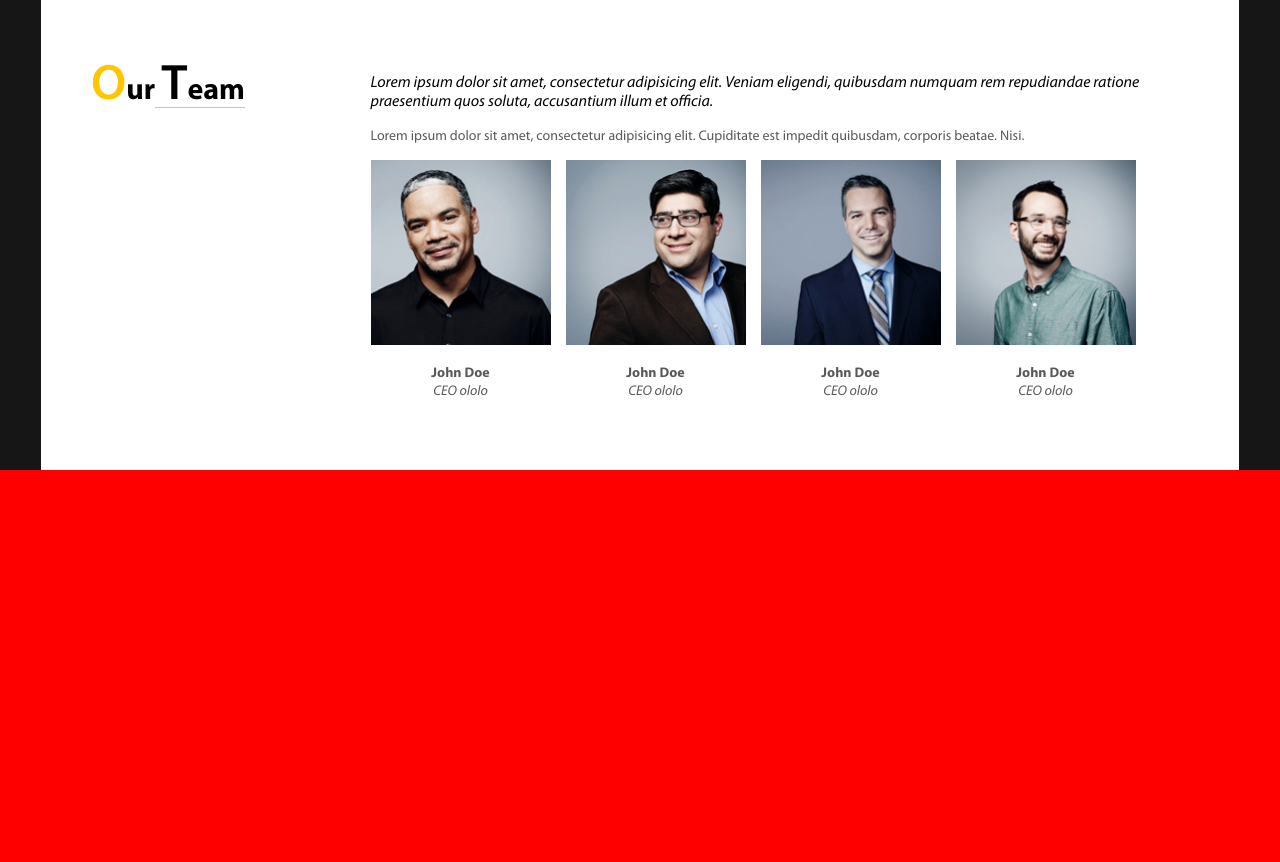
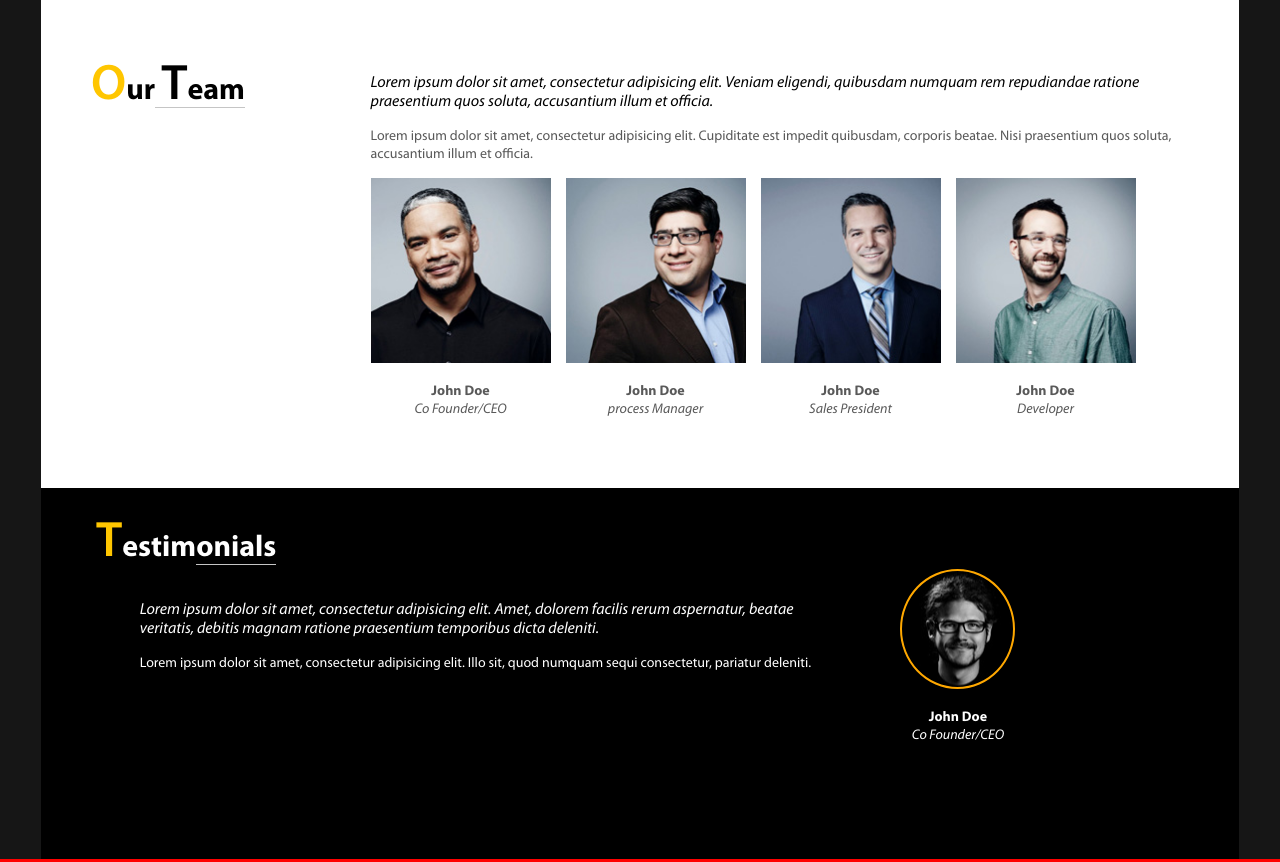
Before and after one commit to BaTanya/Diploma, a website: page index.html in a window 1280 px wide. Shown: the part 4020-4882 px from the top of the page. Drawn offline with Linux system fonts and the light colour scheme.

Commit message:
block-black

```diff
--- a/gulpfile.js
+++ b/gulpfile.js
@@ -7,3 +7,11 @@ gulp.task('css-concat', function(){
 	.pipe(concat('style.css'))
 	.pipe(gulp.dest('./dist/'));
 });
+
+var gulp = require('gulp'),
+sass = require('gulp-sass');
+
+gulp.task('sass', function(){
+	return gulp.src(['./sass/main.sass'])
+	.pipe(gulp.dest('./dist'));
+});
--- a/index.html
+++ b/index.html
@@ -185,14 +185,14 @@
 				Lorem ipsum dolor sit amet, consectetur adipisicing elit. Veniam eligendi, quibusdam numquam rem repudiandae ratione praesentium quos soluta, accusantium illum et officia.
 			</p>
 			<p>
-				Lorem ipsum dolor sit amet, consectetur adipisicing elit. Cupiditate est impedit quibusdam, corporis beatae. Nisi.
+				Lorem ipsum dolor sit amet, consectetur adipisicing elit. Cupiditate est impedit quibusdam, corporis beatae. Nisi praesentium quos soluta, accusantium illum et officia.
 			</p>
 			<div class="photo">
 				<img src="img/team1.jpg" alt="">
 				<p>
 					<strong>John Doe</strong>
 					<br>
-					<em>CEO ololo</em>
+					<em>Co Founder/CEO</em>
 				</p>
 			</div>
 			<div class="photo">
@@ -200,7 +200,7 @@
 				<p>
 					<strong>John Doe</strong>
 					<br>
-					<em>CEO ololo</em>
+					<em>process Manager</em>
 				</p>
 			</div>
 			<div class="photo">
@@ -208,7 +208,7 @@
 				<p>
 					<strong>John Doe</strong>
 					<br>
-					<em>CEO ololo</em>
+					<em>Sales President</em>
 				</p>
 			</div>
 			<div class="photo">
@@ -216,11 +216,28 @@
 				<p>
 					<strong>John Doe</strong>
 					<br>
-					<em>CEO ololo</em>
+					<em>Developer</em>
 				</p>
 			</div>
 		</div>
 	</section>
+	<section class="wrap text-white row background-black">
+		<h2 class="p-50"><b class="text-orange">T</b>estim<u>onials</u></h2>
+		<div class="w-67">
+			<p class="lead">
+				Lorem ipsum dolor sit amet, consectetur adipisicing elit. Amet, dolorem facilis rerum aspernatur, beatae veritatis, debitis magnam ratione praesentium temporibus dicta deleniti.
+			</p>
+			<p>Lorem ipsum dolor sit amet, consectetur adipisicing elit. Illo sit, quod numquam sequi consectetur, pariatur deleniti.</p>
+		</div>
+		<div class="photo-john w-33">
+			<p>
+					<strong>John Doe</strong>
+					<br>
+					<em>Co Founder/CEO</em>
+				</p>
+		</div>
+	</section>
+
 
 
 
--- a/package.json
+++ b/package.json
@@ -24,6 +24,7 @@
   "homepage": "https://github.com/BaTanya/Diploma#readme",
   "devDependencies": {
     "gulp": "^3.9.1",
-    "gulp-concat": "^2.6.0"
+    "gulp-concat": "^2.6.0",
+    "gulp-sass": "^2.3.2"
   }
 }
```
Also changed, not shown: dist/main.sass (added), dist/style.css, sass/main.sass (added), style/mine.sass (added).
